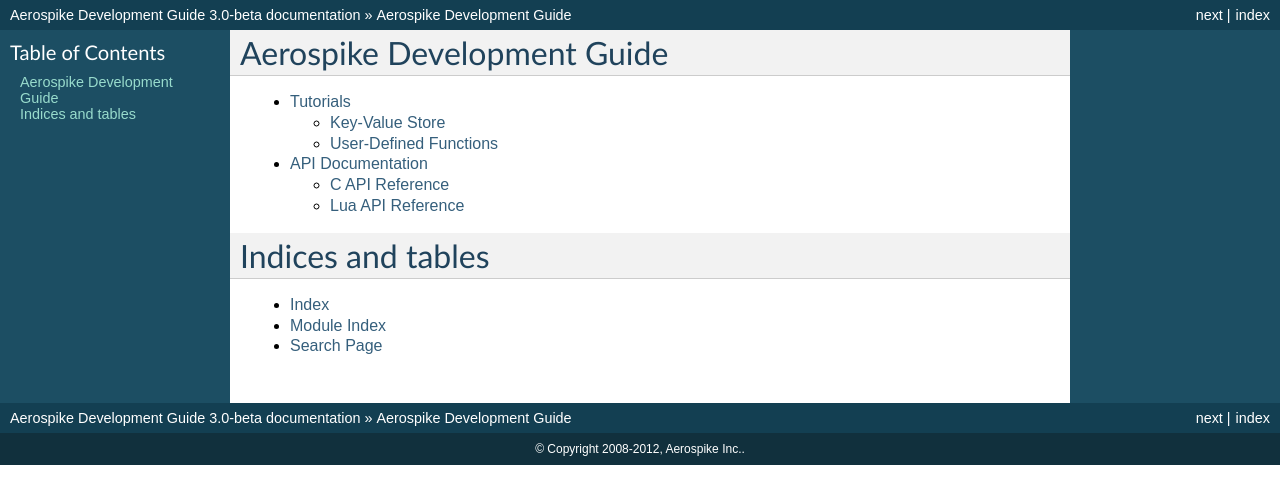
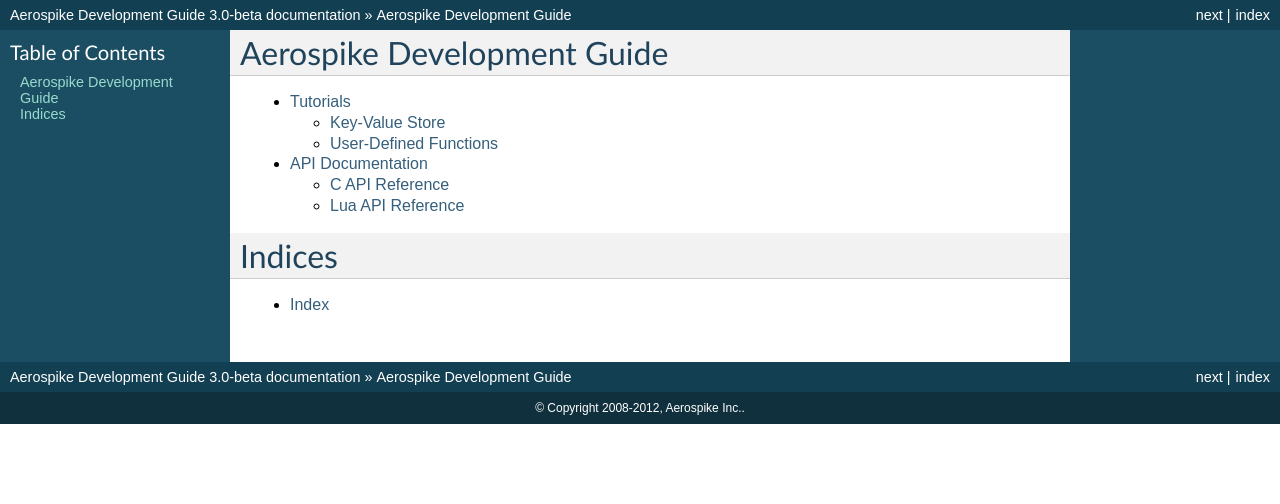
Before and after one commit to aerospike/aerospike-client-c, a Sphinx documentation site: the page built from cl_c/doc/source/index.rst, in a window 1280 px wide. Shown: the top 504 px of the page. Built offline with Sphinx 7.4.7, drawn with Linux system fonts in a browser that asks for light colours; pages that are not in the unit, such as notebooks, are missing from menus.

Commit message:
removed module index and search: they weren't functional.

```diff
--- a/cl_c/doc/source/index.rst
+++ b/cl_c/doc/source/index.rst
@@ -8,9 +8,7 @@
    api/index
 
 
-Indices and tables
-==================
+Indices
+=======
 
 * :ref:`genindex`
-* :ref:`modindex`
-* :ref:`search`
```
